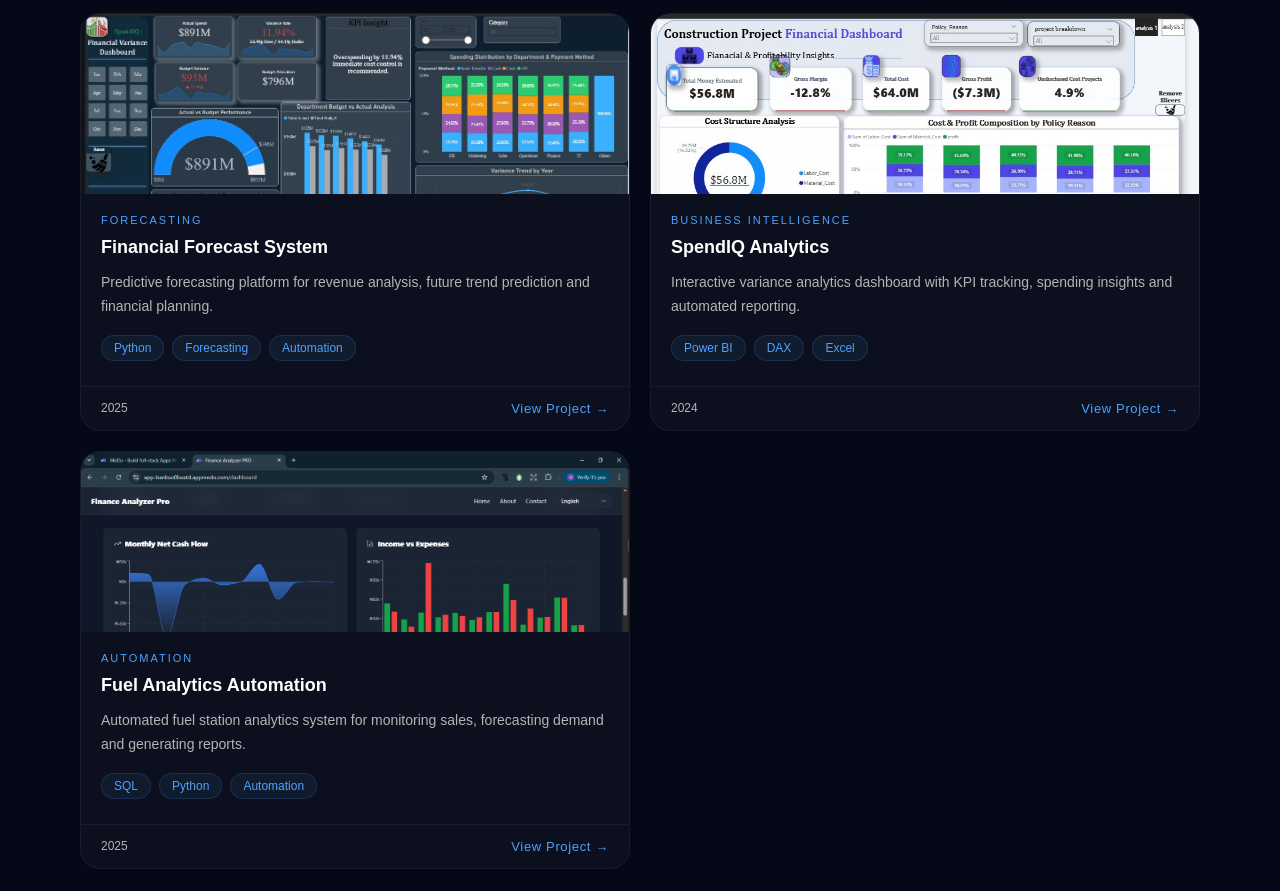
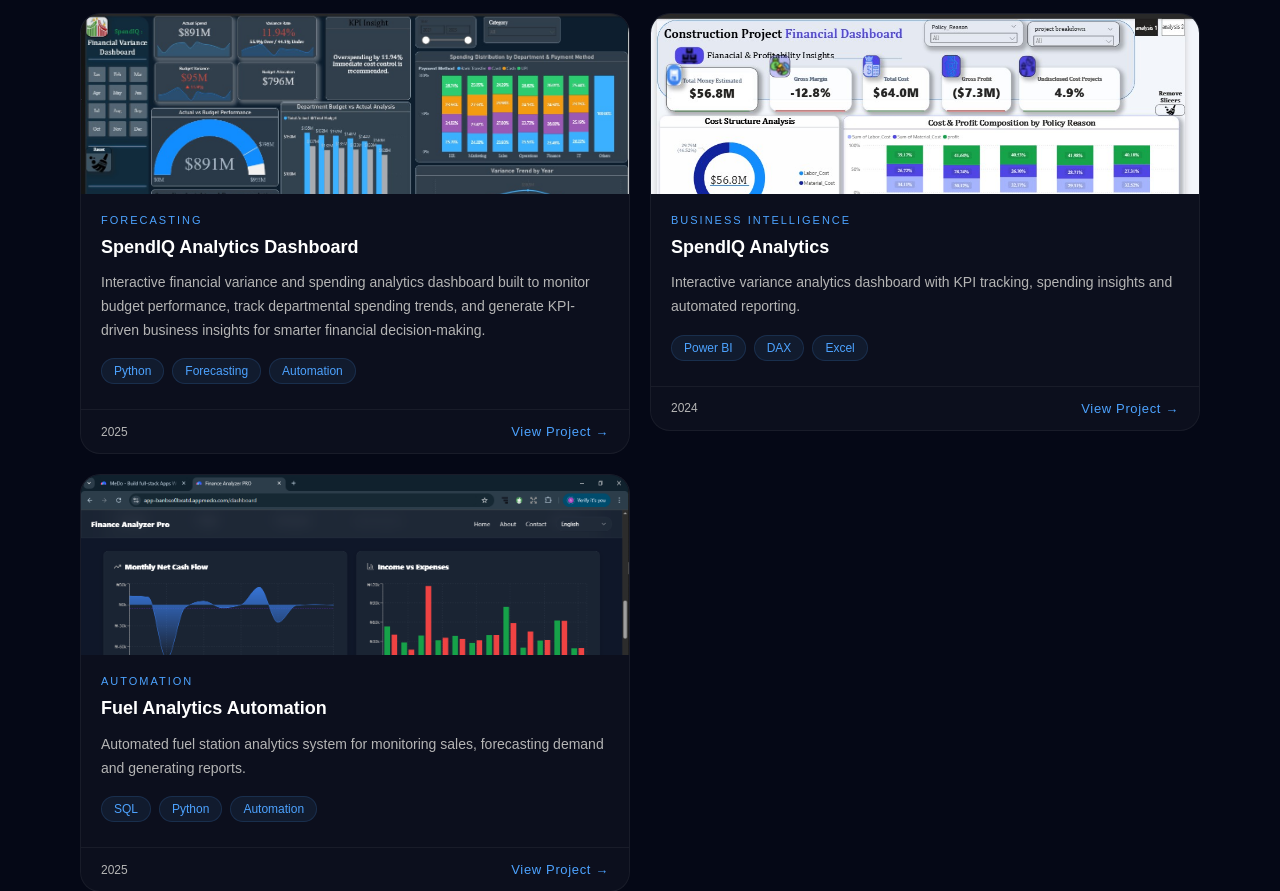
Before and after one commit to Marvel-del/Portfolio, a Flask app: page /project in a window 1280 px wide. Shown: the part 1041-1932 px from the top of the page. Run offline with Flask 3, Linux system fonts and the light colour scheme.

Commit message:
Update project.html

```diff
--- a/templates/project.html
+++ b/templates/project.html
@@ -82,10 +82,11 @@
       <img src="/static/images/forecast-dashboard.png" alt="Forecasting" class="project-image">
       <div class="project-content">
         <p class="project-category">Forecasting</p>
-        <h3>Financial Forecast System</h3>
+        <h3>SpendIQ Analytics Dashboard</h3>
         <p class="project-description">
-          Predictive forecasting platform for revenue analysis,
-          future trend prediction and financial planning.
+          Interactive financial variance and spending analytics
+          dashboard built to monitor budget performance, track departmental
+          spending trends, and generate KPI-driven business insights for smarter financial decision-making.
         </p>
         <div class="project-tags">
           <span>Python</span>
```
